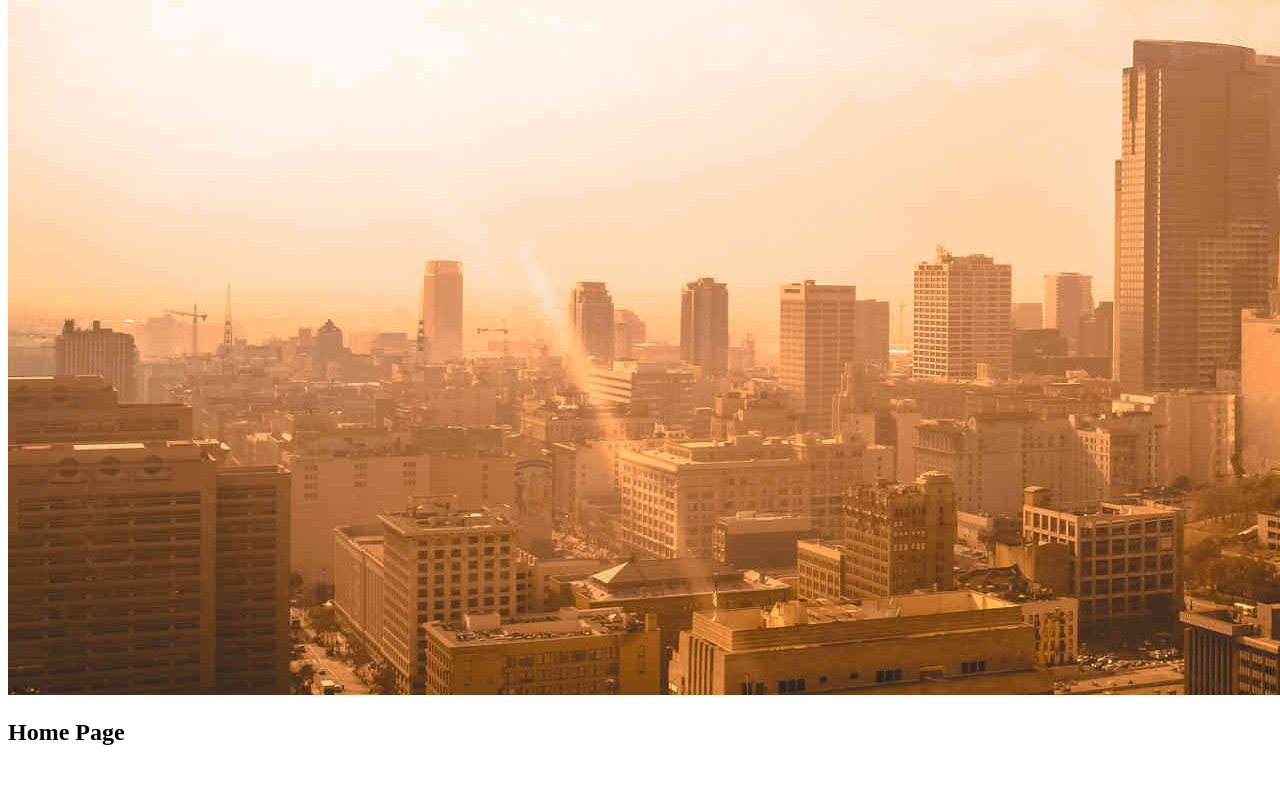
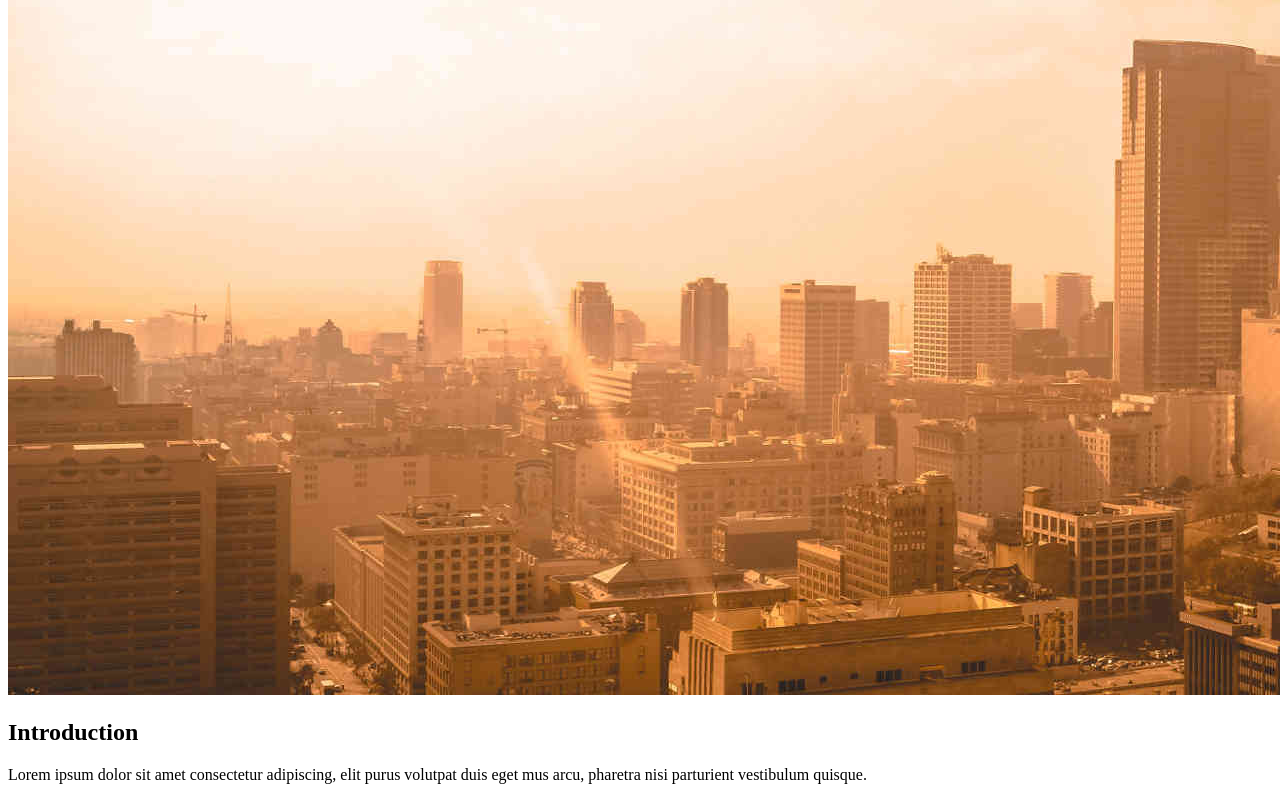
Before and after one commit to lacyjpr/classico, a React app: page / in a window 1280 px wide. Shown: the part 583-1383 px from the top of the page. Before the commit the page ends 1349 px from the top, so only its background shows below. Built offline with nearby package versions, Linux system fonts and the light colour scheme; the HTML template or start-up script is replaced by a standard one.

Commit message:
Add home copy

```diff
--- a/src/containers/Home.jsx
+++ b/src/containers/Home.jsx
@@ -5,7 +5,11 @@ import homeImg from '../assets/home.jpg';
 const Home = () => (
   <div className="home">
     <img className="home__image" alt="sepia city skyline" src={homeImg} />
-    <h2>Home Page</h2>
+    <h2>Introduction</h2>
+    <p className="home__intro">
+      Lorem ipsum dolor sit amet consectetur adipiscing, elit purus volutpat
+      duis eget mus arcu, pharetra nisi parturient vestibulum quisque.
+    </p>
   </div>
 );
 
--- a/src/style.scss
+++ b/src/style.scss
@@ -1,4 +1,5 @@
 $gamboge: #cc9900;
+$gray55: #8c8c8c;
 
 // Google font
 @import url('https://fonts.googleapis.com/css?family=Open+Sans');
@@ -7,6 +8,11 @@ body {
   padding: 0;
   margin: 0;
   font-family: 'Open Sans', Helvetica, Arial, sans-serif;
+  color: $gray55;
+}
+
+p {
+  line-height: 1.9;
 }
 
 .container {
@@ -137,7 +143,6 @@ body {
 .home {
   grid-column: 1 / 13;
   grid-row: 2 / 3;
-  //justify-self: center;
 
   &__image {
     width: 100%;
@@ -146,6 +151,15 @@ body {
 
   h2 {
     text-align: center;
+    color: $gamboge;
+    font-size: 2.2rem;
+  }
+
+  &__intro {
+    text-align: center;
+    font-size: 1.4rem;
+    max-width: 800px;
+    margin: 0 auto 80px;
   }
 }
 
```
